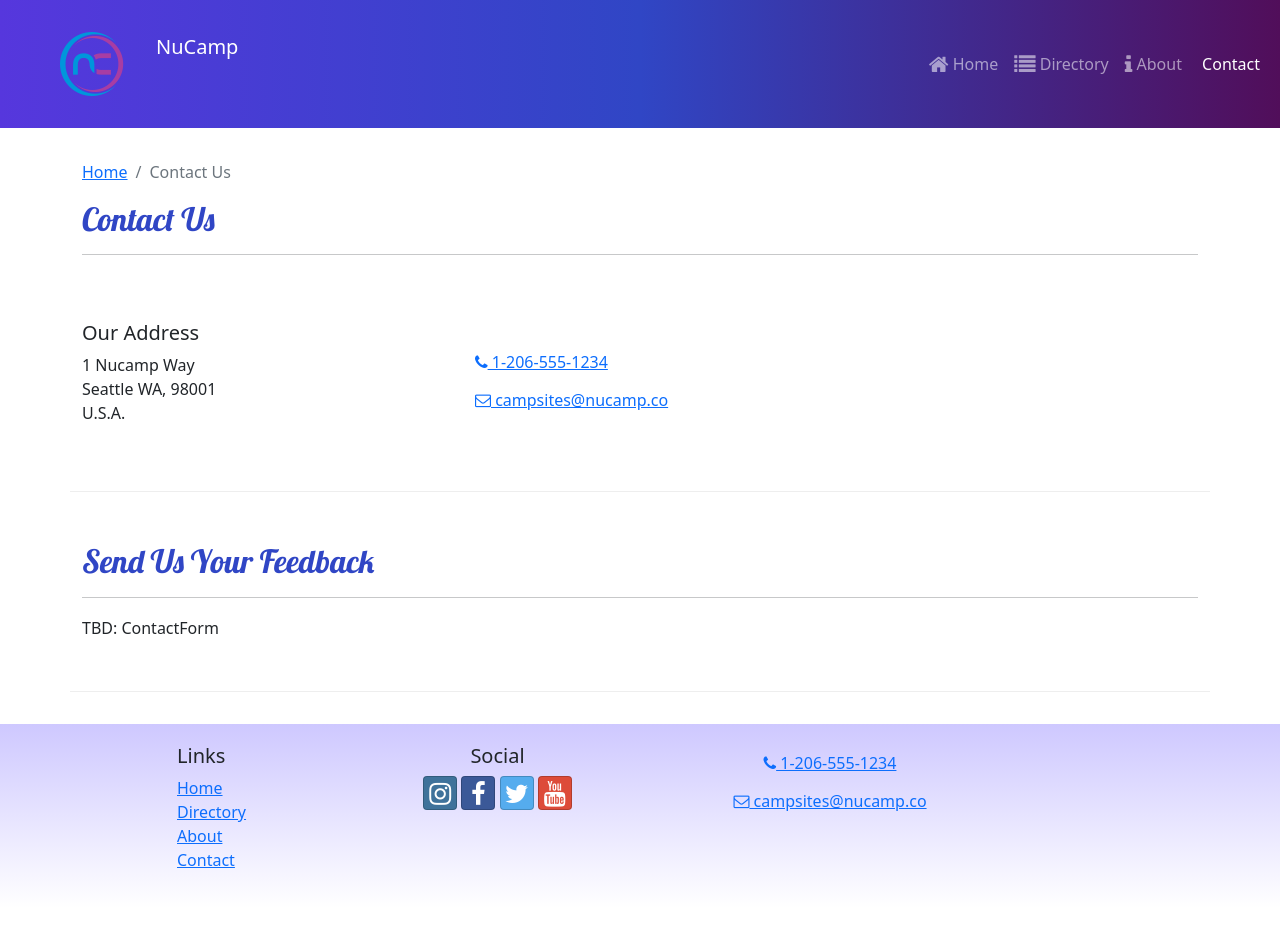
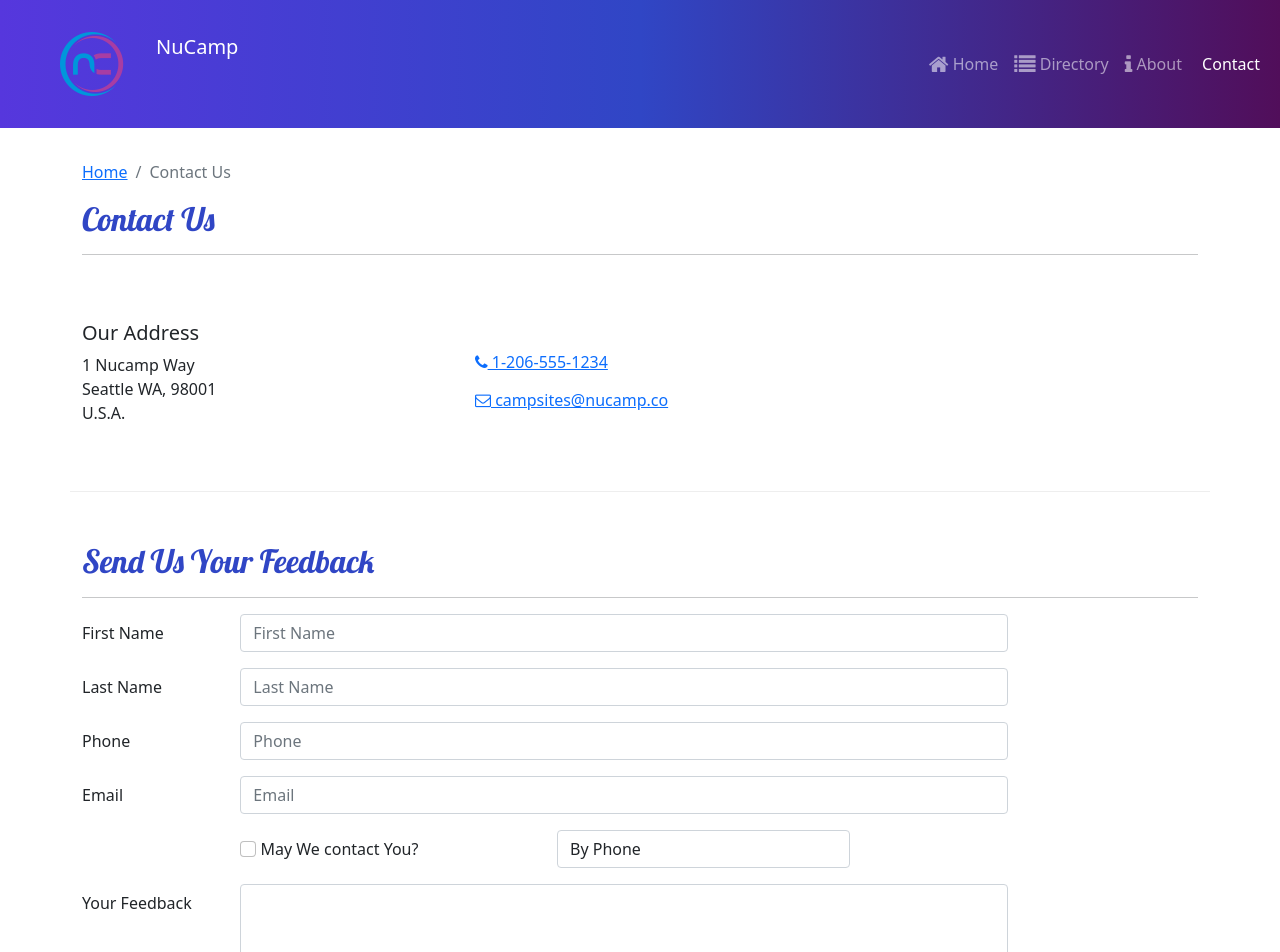
Before and after one commit to ochulele/nucampsite, a React (Create React App) app: page /contact in a window 1280 px wide. Shown: the top 952 px of the page. Before the commit the page ends 908 px from the top, so only its background shows below. Built offline with nearby package versions, Linux system fonts and the light colour scheme.

Commit message:
ContactForm Parts 1 and 2

```diff
--- /dev/null
+++ b/src/components/ContactForm.js
@@ -0,0 +1,81 @@
+import { Button, Label, Col, FormGroup } from "reactstrap";
+import { Formik, Field, Form } from "formik";
+
+const ContactForm = () => {
+    return (
+        <Formik
+            initialValues={{
+                firstName: '',
+                lastName: '',
+                phoneNum: '',
+                email: '',
+                agree: false,
+                contactType: 'By Phone',
+                feedback: ''
+            }}
+        >
+            <Form>
+                <FormGroup row>
+                    <Label htmlFor='firstName' md='2'>
+                        First Name
+                    </Label>
+                    <Col md='10'>
+                        <Field className='form-control' name='firstName' placeholder='First Name' />
+                    </Col>
+                </FormGroup>
+                <FormGroup row>
+                    <Label htmlFor='lastName' md='2'>
+                        Last Name
+                    </Label>
+                    <Col md='10'>
+                        <Field className='form-control' name='lastName' placeholder='Last Name' />
+                    </Col>
+                </FormGroup>
+                <FormGroup row>
+                    <Label htmlFor='phoneNum' md='2'>
+                        Phone
+                    </Label>
+                    <Col md='10'>
+                        <Field className='form-control' name='phoneNum' placeholder='Phone' />
+                    </Col>
+                </FormGroup>
+                <FormGroup row>
+                    <Label htmlFor='email' md='2'>
+                        Email
+                    </Label>
+                    <Col md='10'>
+                        <Field className='form-control' name='email' placeholder='Email' />
+                    </Col>
+                </FormGroup>
+                <FormGroup row>
+                    <Label check md={{ size: 4, offset: 2 }}>
+                        <Field
+                            name='agree'
+                            type='checkbox'
+                            className='form-check-input'
+                        />{' '}
+                        May We contact You?
+                    </Label>
+                    <Col md='4'>
+                        <Field className='form-control' name='contactType' as='select'>
+                            <option>By Phone</option>
+                            <option>By Email</option>
+                        </Field>
+                    </Col>
+                </FormGroup>
+                <FormGroup row>
+                    <Label htmlFor='feedback' md='2'>
+                        Your Feedback
+                    </Label>
+                    <Col md='10'>
+                        <Field className='form-control' name='feedback' as='textarea' rows='12' />
+                    </Col>
+                </FormGroup>
+                <FormGroup row>
+                </FormGroup>
+            </Form>
+        </Formik>
+    );
+};
+
+export default ContactForm;
--- a/src/pages/ContactPage.js
+++ b/src/pages/ContactPage.js
@@ -1,5 +1,6 @@
 import { Container, Col, Row } from "reactstrap";
 import SubHeader from '../components/SubHeader';
+import ContactForm from '../components/ContactForm';
 
 const ContactPage = () => {
     return (
@@ -39,7 +40,9 @@
                     <h2>Send Us Your Feedback</h2>
                     <hr />
                 </Col>
-                <Col md='10'>TBD: ContactForm</Col>
+                <Col md='10'>
+                    <ContactForm />
+                </Col>
             </Row>
         </Container>
     );
```
